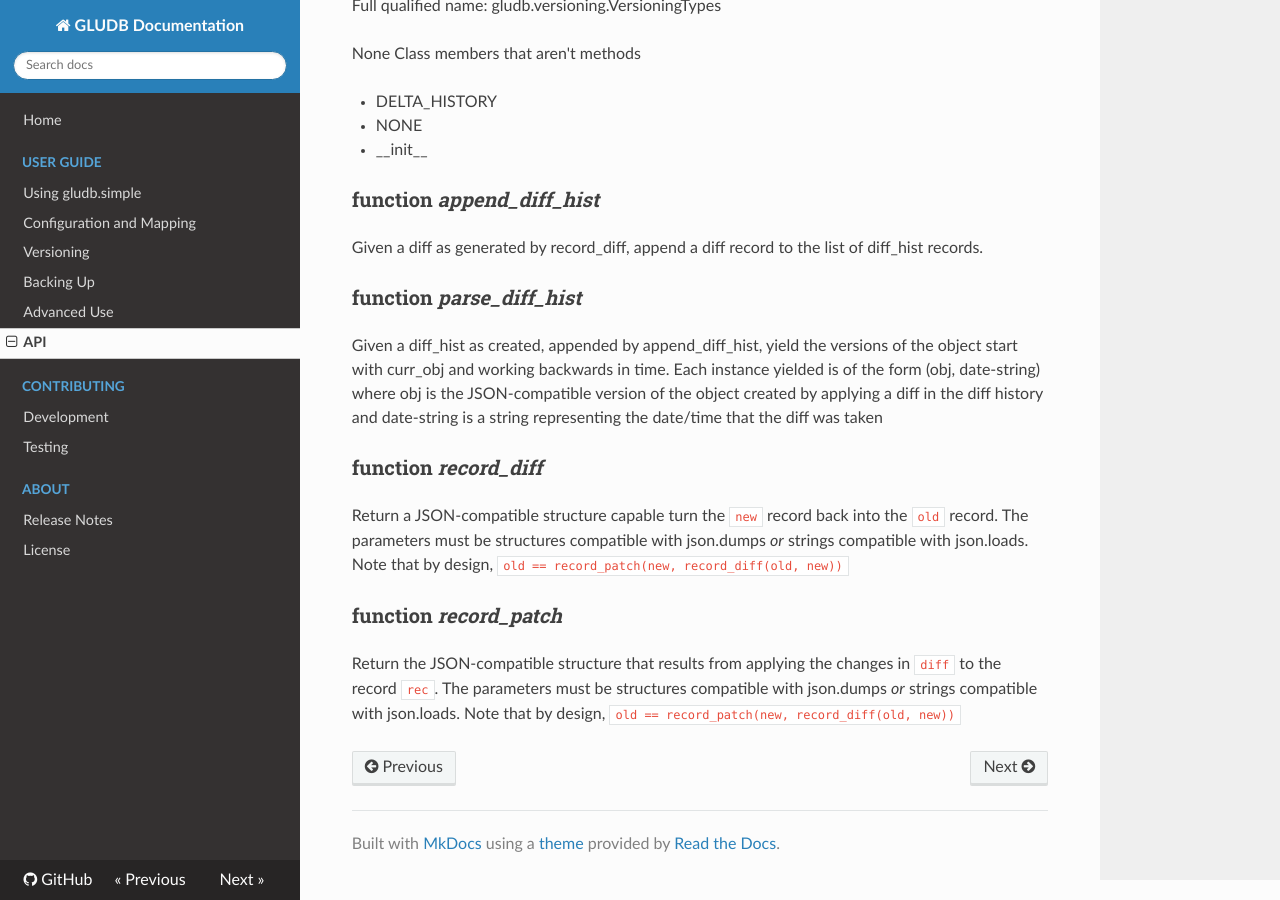
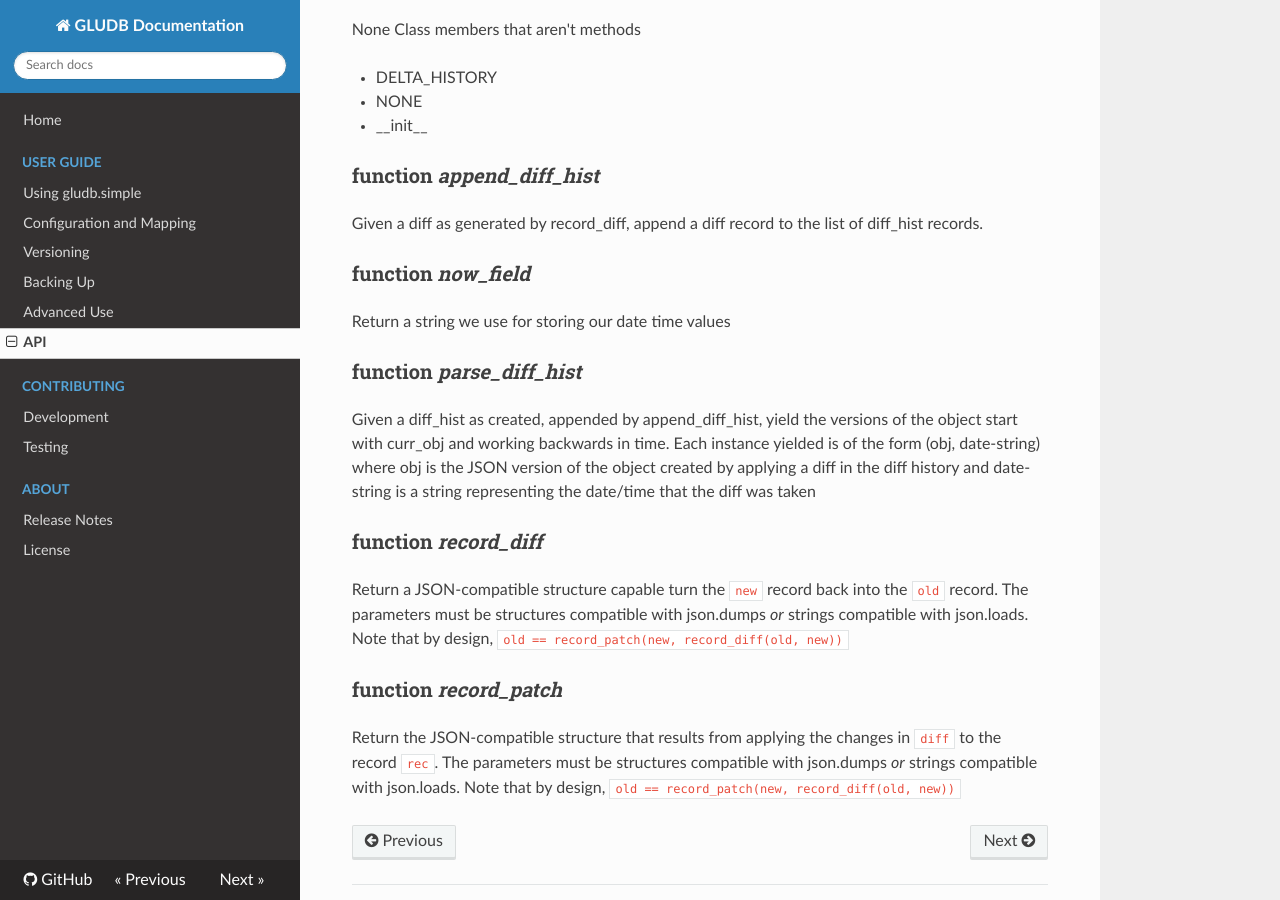
Before and after one commit to memphis-iis/GLUDB, an MkDocs documentation site: the page built from docs/api.md, in a window 1280 px wide and 900 px high, scrolled down 13005 px. Built offline with MkDocs 1.6.1, drawn with Linux system fonts in a browser that asks for light colours; nearby versions of some CDN libraries; old or Windows-style settings are respelled for this version of MkDocs; some of the changed text lies outside the part shown.

```diff
--- a/docs/api.md
+++ b/docs/api.md
@@ -703,12 +702,17 @@ Given a diff as generated by record_diff, append a diff record to the
 list of diff_hist records.
 
 
+### function *now_field*
+
+Return a string we use for storing our date time values
+
+
 ### function *parse_diff_hist*
 
 Given a diff_hist as created, appended by append_diff_hist, yield the
 versions of the object start with curr_obj and working backwards in time.
 Each instance yielded is of the form (obj, date-string) where obj is the
-JSON-compatible version of the object created by applying a diff in the
+JSON version of the object created by applying a diff in the
 diff history and date-string is a string representing the date/time that
 the diff was taken
 
```
Also changed, not shown: other parts of docs/api.md (+1 -2 lines).
